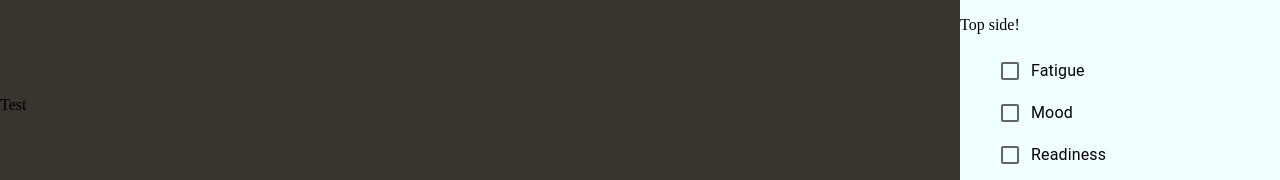
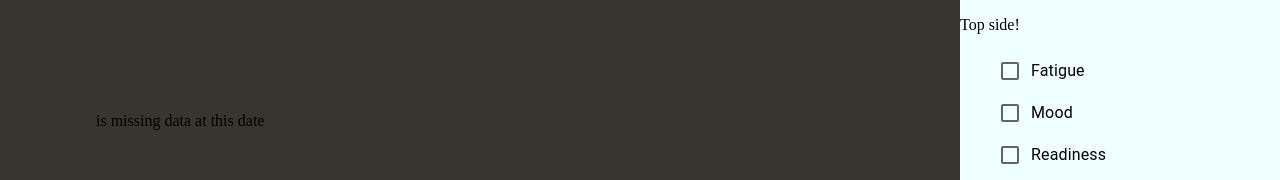
Before and after one commit to davidstyrbjorn/lifestyle-data-visualization-tnm048, a React (Create React App) app in the folder info-vis-react-app/: page / in a window 1280 px wide. Both pictures are taken after a click on the button "Press me to show parallell axis!". Shown: the top 180 px of the page. Built offline with nearby package versions, Linux system fonts and the light colour scheme.

Commit message:
Dynamic dates wip

```diff
--- a/info-vis-react-app/src/components/d3/ParallellAxis.tsx
+++ b/info-vis-react-app/src/components/d3/ParallellAxis.tsx
@@ -1,5 +1,5 @@
 import * as d3 from "d3";
-import React from "react";
+import React, { useState } from "react";
 import { useRecoilValue } from "recoil";
 import useD3 from "../../hooks/useD3";
 import { filteredPersonData } from "../../states/person-state";
@@ -14,6 +14,7 @@ const ParallellAxisPlot: React.FC<{}> = () => {
 
     const data = useRecoilValue(filteredPersonData);
     const attributeData = useRecoilValue(attributeState);
+    const [missingData, setMissingData] = useState<number[]>([]);
 
     const colors:string[] = ["#fc0b03", "#fc8403", "#fcf803", "#7bfc03", "#007804", "#00fbff", "#004cff", "#4c00ff"];
 
@@ -30,7 +31,6 @@ const ParallellAxisPlot: React.FC<{}> = () => {
                 }
             });
 
-            console.log(selectedAttributes);
             // Drawing the canvas
             const margin = {top: 200, right: 50, bottom: 50, left: 50}
             const width = 600 - margin.left - margin.right;
@@ -64,9 +64,21 @@ const ParallellAxisPlot: React.FC<{}> = () => {
 			const selectedAttributesMin:number[] = [];
 			let maxY;
 			let minY;
+            let personDates:string[] = [];
 
 			// Create linear scale with biggest span among all persons
-            data.map(function(person, idx){
+            data.map(function(person, pidx){
+                if (personDates.length === 0) {
+                    person.lifestyle.map(function(o) {
+                        personDates.push(o.date);
+                    });
+                }
+                else if (person.lifestyle.length > personDates.length) {
+                    personDates = [];
+                    person.lifestyle.map(function(o) {
+                        personDates.push(o.date);
+                    });
+                }
 
                 for (let i = 0; i < selectedAttributes.length; i++) {
                     const name = selectedAttributes[i]; // Getting names of attributes
@@ -88,7 +100,7 @@ const ParallellAxisPlot: React.FC<{}> = () => {
 
 					if (selectedAttributesMin.length < i + 1) { // First entry
 						selectedAttributesMin[i] = minY;
-                    } else if (minY < selectedAttributesMax[i]) {
+                    } else if (minY < selectedAttributesMin[i]) {
                         selectedAttributesMin[i] = minY;
                     }
 
@@ -109,13 +121,20 @@ const ParallellAxisPlot: React.FC<{}> = () => {
                     return d3.line()(selectedAttributes.map(function(p:any) { return [x(p) /*Scale attributes to x-axis*/, y[p](d[p])/*Scale attribute values to y-axis*/]; }));
                 }
 
+                setMissingData([]); //Reset missing data information
+
                 // Filter data to only include one day
-                let res = person.lifestyle.filter(function(obj, idx) {
-                    if (idx == 0) {
-                        return obj.date;
+                let res = person.lifestyle.filter(function(obj, oidx) {
+                    if (obj.date === personDates[0]) {
+                        return obj;
+                    }
+                    else {
+                        setMissingData([...missingData, idx]);
                     }
 
                 })
+
+                console.log(missingData);
 
 				// Remove lines with old scales
 				svg.selectAll(".line" + idx).remove();
@@ -154,7 +173,16 @@ const ParallellAxisPlot: React.FC<{}> = () => {
 
     return (
         <div id = {"plot"} ref = {ref}>
-            Test
+            <div className="MissingData">
+                {
+                    missingData.map(function(o) {
+                        <p>Person {o} </p>
+                    })
+                }
+                <p>
+                    is missing data at this date
+                </p>
+            </div>
         </div>
     );
 }
--- a/info-vis-react-app/src/styles/components/parallell-axis.scss
+++ b/info-vis-react-app/src/styles/components/parallell-axis.scss
@@ -1,3 +1,7 @@
 #plot {
     padding-top: 10%;
 }
+
+.MissingData {
+    padding-left: 10%;
+}
```
